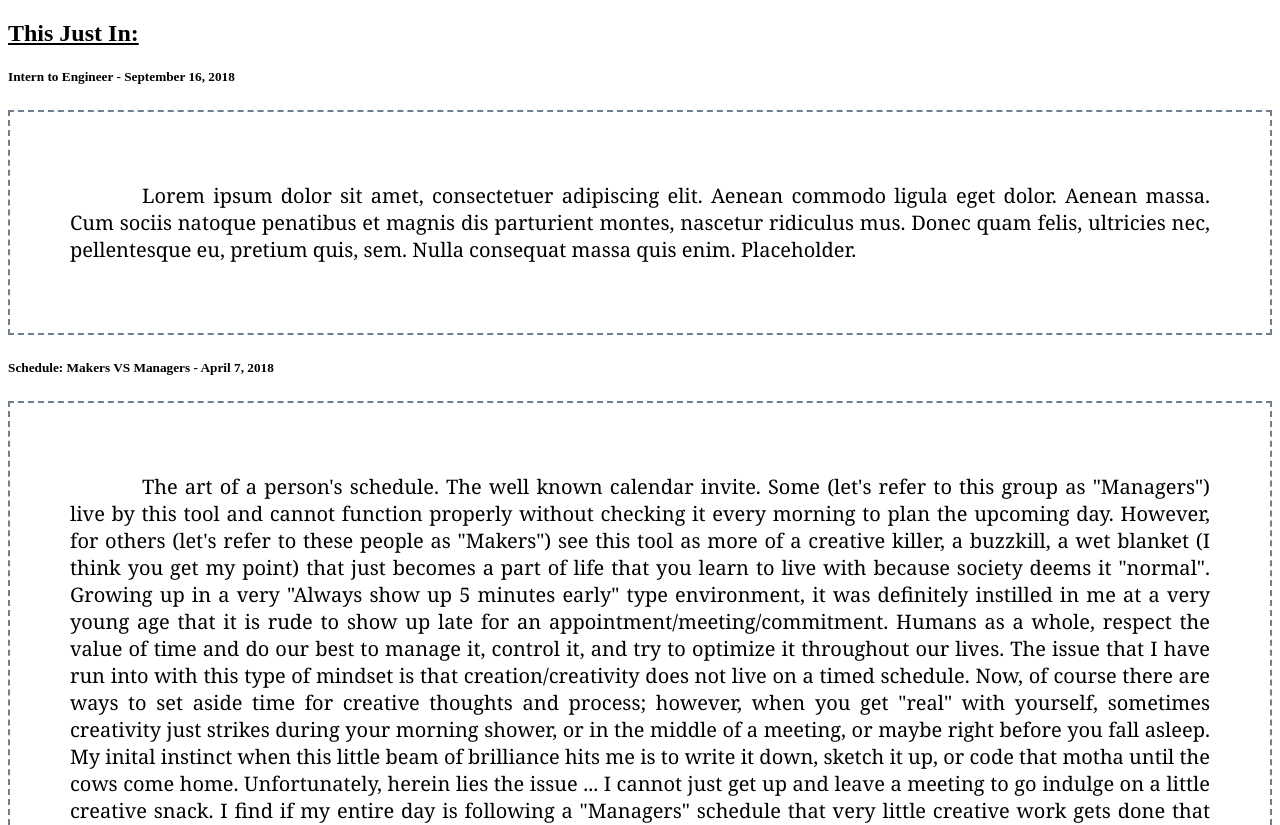
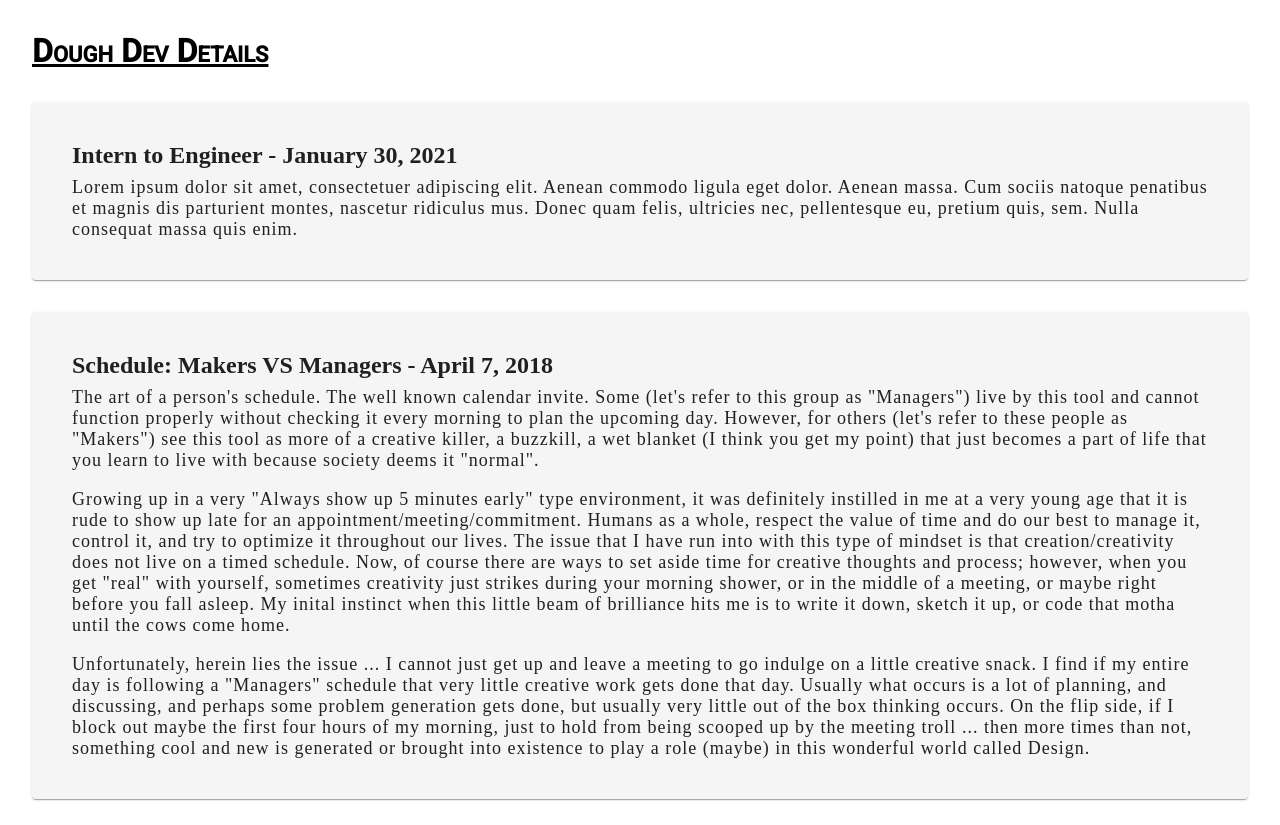
Before and after one commit to jamesjdougherty/dough-blog, an Angular app: page / in a window 1280 px wide. Shown: the top 825 px of the page. Built offline with nearby package versions, Linux system fonts and the light colour scheme; what @angular/fire would draw is missing.

Commit message:
Add in Material design

```diff
--- a/angular.json
+++ b/angular.json
@@ -27,6 +27,7 @@
               "src/assets"
             ],
             "styles": [
+              "./node_modules/@angular/material/prebuilt-themes/deeppurple-amber.css",
               "src/styles.css"
             ],
             "scripts": []
@@ -90,6 +91,7 @@
               "src/assets"
             ],
             "styles": [
+              "./node_modules/@angular/material/prebuilt-themes/deeppurple-amber.css",
               "src/styles.css"
             ],
             "scripts": []
--- a/package.json
+++ b/package.json
@@ -12,11 +12,13 @@
   "private": true,
   "dependencies": {
     "@angular/animations": "~11.1.0",
+    "@angular/cdk": "^11.1.1",
     "@angular/common": "~11.1.0",
     "@angular/compiler": "~11.1.0",
     "@angular/core": "~11.1.0",
     "@angular/fire": "^6.1.4",
     "@angular/forms": "~11.1.0",
+    "@angular/material": "^11.1.1",
     "@angular/platform-browser": "~11.1.0",
     "@angular/platform-browser-dynamic": "~11.1.0",
     "@angular/router": "~11.1.0",
--- a/src/app/app.component.css
+++ b/src/app/app.component.css
@@ -1,31 +1,22 @@
-h2 {
+h1 {
+  margin: 1em;
+  font-variant-caps: small-caps;
   text-decoration: underline;
 }
 
-.entry {
-  margin: 15px auto;
-  padding: 10px;
-  border: dashed 1px slategrey;
+.mat-card {
+  margin: 2em;
+  padding: 2.5em;
+  background-color: whitesmoke;
 }
 
+.mat-card-title {
+  font-weight: bolder;
+  font-family: cursive;
+}
 
-@media (min-width: 770px) {
-  p {
-    margin: .5em auto;
-    padding: .5em;
-    text-indent: .75in;
-    font-size: 1.25rem;
-    font-family: Cambria, Cochin, Georgia, Times, 'Times New Roman', serif;
-    text-align: justify;
-  }
-
-  .journal {
-    margin: 1em 0;
-  }
-
-  .entry {
-    margin: 25px auto;
-    padding: 50px;
-    border: dashed 2px slategrey;
-  }
+.mat-card-content {
+  letter-spacing: 1px;
+  font-size: 18px;
+  font-family: cursive;
 }
--- a/src/app/app.component.html
+++ b/src/app/app.component.html
@@ -1,26 +1,32 @@
-<h2>This Just In:</h2>
-<div class="journal">
-  <h5>Intern to Engineer - September 16, 2018</h5>
-  <aside class="entry">
-    <p class="read-more-wrap">
+<h1>Dough Dev Details</h1>
+
+<div>
+  <mat-card>
+    <mat-card-title>Intern to Engineer - January 30, 2021</mat-card-title>
+    <mat-card-content>
+      <p>
         Lorem ipsum dolor sit amet, consectetuer adipiscing elit. Aenean commodo ligula eget dolor.
         Aenean massa. Cum sociis natoque penatibus et magnis dis parturient montes, nascetur ridiculus mus.
-      Donec quam felis, ultricies nec, pellentesque eu, pretium quis, sem. Nulla consequat massa quis enim.<span
-        class="read-more-target">
-        Placeholder.</span>
+        Donec quam felis, ultricies nec, pellentesque eu, pretium quis, sem. Nulla consequat massa quis enim.
       </p>
-    <label for="post-13" class="read-more-trigger"></label>
-  </aside>
-  <h5>Schedule: Makers VS Managers - April 7, 2018</h5>
-  <aside class="entry">
-    <p class="read-more-wrap">
+    </mat-card-content>
+  </mat-card>
+</div>
+
+<div>
+  <mat-card>
+    <mat-card-title>Schedule: Makers VS Managers - April 7, 2018</mat-card-title>
+    <mat-card-content>
+      <p>
         The art of a person's schedule. The well known calendar invite. Some (let's refer to this group as "Managers")
         live by this tool
         and cannot function properly without checking it every morning to plan the upcoming day. However, for others
         (let's refer to these
         people as "Makers") see this tool as more of a creative killer, a buzzkill, a wet blanket (I think you get my
         point) that just becomes
-      a part of life that you learn to live with because society deems it "normal".<span class="read-more-target">
+        a part of life that you learn to live with because society deems it "normal".
+      </p>
+      <p>
         Growing up in a very "Always show up 5 minutes early" type environment, it was definitely instilled in me at a
         very young age that
         it is rude to show up late for an appointment/meeting/commitment. Humans as a whole, respect the value of time
@@ -32,8 +38,11 @@
         with yourself, sometimes creativity just strikes during your morning shower, or in the middle of a meeting, or
         maybe right before you fall asleep. My inital
         instinct when this little beam of brilliance hits me is to write it down, sketch it up, or code that motha until
-        the cows come home. Unfortunately,
-        herein lies the issue ... I cannot just get up and leave a meeting to go indulge on a little creative snack. I
+        the cows come home.
+      </p>
+      <p>
+        Unfortunately, herein lies the issue ... I cannot just get up and leave a meeting to go indulge on a little
+        creative snack. I
         find if my entire day is following a
         "Managers" schedule that very little creative work gets done that day. Usually what occurs is a lot of planning,
         and discussing, and perhaps some problem
@@ -41,10 +50,10 @@
         maybe the first four hours of my morning,
         just to hold from being scooped up by the meeting troll ... then more times than not, something cool and new is
         generated or brought into existence to play a role (maybe)
-        in this wonderful world called Design.</span>
+        in this wonderful world called Design.
       </p>
-    <label for="post-12" class="read-more-trigger"></label>
-  </aside>
-
+    </mat-card-content>
+  </mat-card>
+</div>
 
 <router-outlet></router-outlet>
--- a/src/app/app.module.ts
+++ b/src/app/app.module.ts
@@ -1,6 +1,8 @@
 import { NgModule } from '@angular/core';
 import { BrowserModule } from '@angular/platform-browser';
+
 import { AngularFireModule } from '@angular/fire';
+import { MatCardModule } from '@angular/material/card';
 
 import { AppRoutingModule } from './app-routing.module';
 import { AppComponent } from './app.component';
@@ -14,7 +16,8 @@ import { BlogComponent } from './blog/blog.component';
   imports: [
     BrowserModule,
     AppRoutingModule,
-    AngularFireModule
+    AngularFireModule,
+    MatCardModule
   ],
   providers: [],
   bootstrap: [AppComponent]
--- a/src/index.html
+++ b/src/index.html
@@ -6,6 +6,9 @@
   <base href="/">
   <meta name="viewport" content="width=device-width, initial-scale=1">
   <link rel="icon" type="image/x-icon" href="favicon.ico">
+  <link rel="preconnect" href="https://fonts.gstatic.com">
+  <link href="https://fonts.googleapis.com/css2?family=Roboto:wght@300;400;500&display=swap" rel="stylesheet">
+  <link href="https://fonts.googleapis.com/icon?family=Material+Icons" rel="stylesheet">
 </head>
 <body>
   <app-root></app-root>
--- a/src/styles.css
+++ b/src/styles.css
@@ -1 +1,4 @@
 /* You can add global styles to this file, and also import other style files */
+
+html, body { height: 100%; }
+body { margin: 0; font-family: Roboto, "Helvetica Neue", sans-serif; }
```
Also changed, not shown: 1 other file (tests, documents, lock files or other folders). Lines whose indentation alone changed are shown as unchanged.
